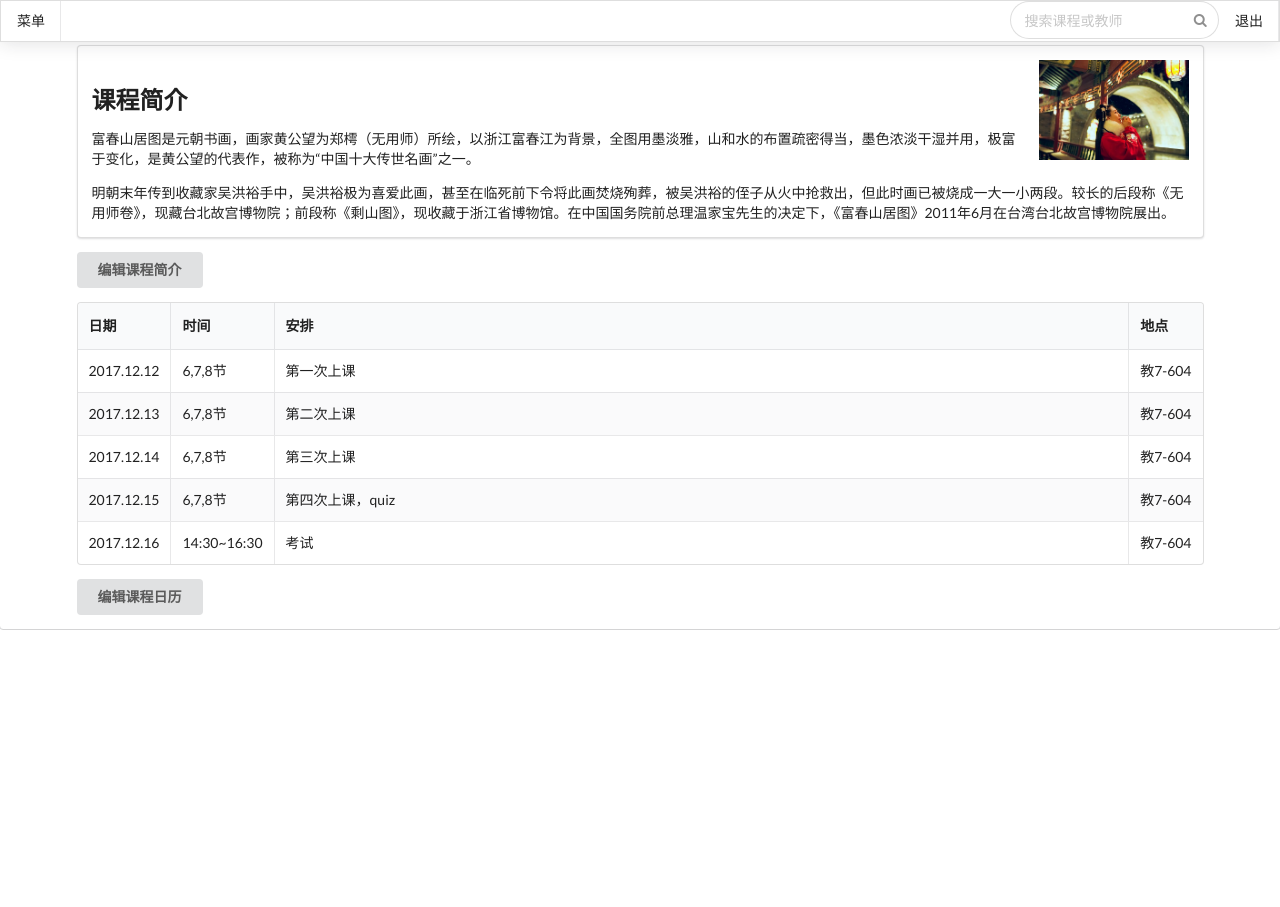
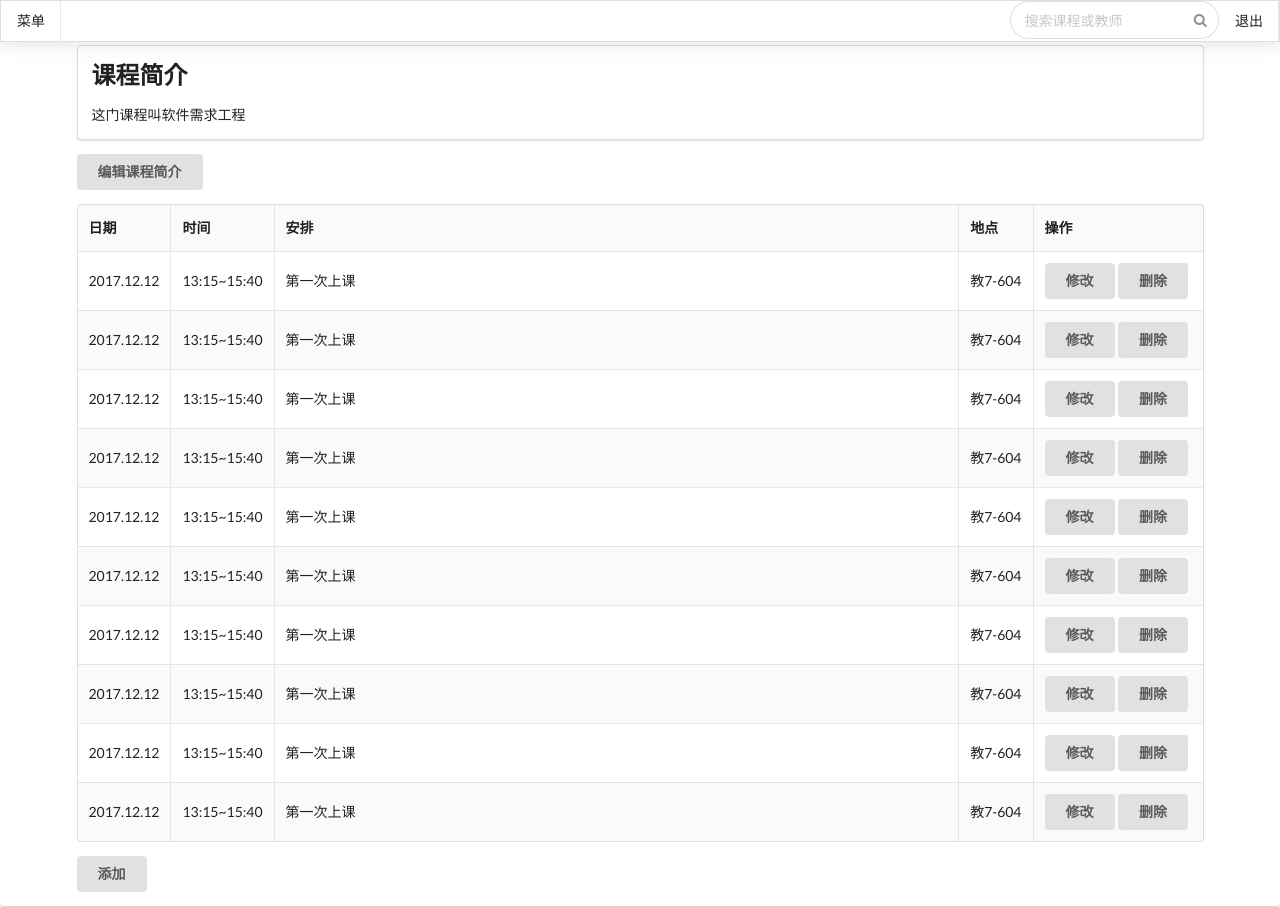
Before and after one commit to wsyzxxxx/Teaching_management, a Django app: page /t_index/teacher_courses in a window 1280 px wide. Before the commit the page ends 630 px from the top, so only its background shows below. Run offline with Django 3.2, Linux system fonts and the light colour scheme.

Commit message:
增加教师对课程大纲的编辑功能

```diff
--- a/templates/student/index.html
+++ b/templates/student/index.html
@@ -23,6 +23,10 @@
             //通过button的value来定位对应的modal的id，实现modal.show
             function showModal(e) {
                $("#"+e.value).modal('show');
+            }
+
+            function HideModal() {
+                $('.ui .modal').modal('hide');
             }
         </script>
         <script>
@@ -379,7 +383,7 @@
         </div>
     </div>
     <div class="actions">
-        <div class="ui black button" id="exit">
+        <div class="ui black button" onclick="HideModal()">
           关闭
         </div>
     </div>
--- a/templates/teacher/index.html
+++ b/templates/teacher/index.html
@@ -24,6 +24,10 @@
             //通过button的value来定位对应的modal的id，实现modal.show
             function showModal(e) {
                $("#"+e.value).modal('show');
+            }
+
+            function HideModal() {
+                $('.ui .modal').modal('hide');
             }
         </script>
 
@@ -405,7 +409,7 @@
         </div>
     </div>
     <div class="actions">
-        <div class="ui black button" id="exit">
+        <div class="ui black button" onclick="HideModal()">
           关闭
         </div>
     </div>
--- a/templates/teacher/teacher_course.html
+++ b/templates/teacher/teacher_course.html
@@ -8,7 +8,6 @@
     <script src="{%  static 'js/jquery-3.2.1.min.js' %}"></script>
     <link rel="stylesheet" href="{% static 'Semantic-UI-master/dist/semantic.min.css' %}">
     <script type="text/javascript" src="{% static 'Semantic-UI-master/dist/semantic.min.js' %}"></script>
-
     <script>
         $(document).ready(function(){
             $('.ui .item[data-tab]').on('click', function() {
@@ -24,8 +23,89 @@
            $("#"+e.value).modal('show');
         }
     </script>
+
+    <script>
+        //初始化课程大纲
+        function init_syllabus() {
+            //以下部分初始化课程简介
+            var summary = '这门课程叫软件需求工程';    //简介内容从后台获得
+            var p = document.createElement('p');    //创建段落标签
+            var div_summary = document.getElementById('summary');   //获得课程简介div的id
+            div_summary.appendChild(p);     //将段落加入课程简介div中
+            p.innerHTML = summary;
+            $('#modify_summary').val(summary);
+            //以下部分初始化课程日历
+            var arrangement_td = [];  //表格每栏的内容，从后台获取
+            arrangement_td[0] = '2017.12.12';       //此处初始化用于测试
+            arrangement_td[1] = '13:15~15:40';
+            arrangement_td[2] = '第一次上课';
+            arrangement_td[3] = '教7-604';
+            arrangement_td[4] = '<div class="ui button" onclick="modify_row(this)">修改</div><div class="ui button" onclick="delete_row(this)">删除</div>';   //按钮必须初始化
+            var tbody = document.getElementById('calendars');   //tbody标签
+            var tr;                         //表格tr标签
+            var td = [];                    //表格td标签
+            for(var i = 0; i < 10; i++){        //此处设置安排为10条，实际要从后台获得
+                tr = document.createElement('tr');
+                tbody.appendChild(tr);    //创建tr标签并加入tbody中
+                for(var j = 0; j < 5; j++){
+                    td[j] = document.createElement('td');
+                    td[j].innerHTML = arrangement_td[j];
+                    tr.appendChild(td[j]);      //创建四个td标签并加入tr中
+                }
+                td[0].className = 'collapsing';
+                td[1].className = 'collapsing';
+                td[3].className = 'collapsing';
+                td[4].className = 'right aligned collapsing';   //设置第0、1、3、4个td的class*/
+            }
+        }
+        //修改课程大纲
+        function modify_syllabus() {
+            $('p').text(document.getElementById('modify_summary').value);   //修改内容
+        }
+        //编辑某行课程日历
+        function modify_row(r) {
+            var i = r.parentNode.parentNode;    //获取当前tr
+            i.setAttribute('contentEditable', 'true');  //使当前行可编辑
+            r.parentNode.setAttribute('contentEditable', 'false');  //使得按钮对应的列不可修改
+            r.innerHTML = '保存';             //设置按钮值为保存
+            r.setAttribute('onclick', 'save_row(this)');    //改变按钮操作为保存
+        }
+        //保存当前行的修改，实际操作需要与后台对接
+        function save_row(r) {
+            var i = r.parentNode.parentNode;        //获取当前tr
+            i.setAttribute('contentEditable', 'false');     //使当前行不可编辑
+            r.innerHTML = '修改';         //设置按钮值为修改
+            r.setAttribute('onclick', 'modify_row(this)');    //改变按钮操作为保存
+            alert('保存成功');
+        }
+        //删除某行课程日历，实际操作需要连接后台删除后台数据
+        function delete_row(r) {
+            var i = r.parentNode.parentNode.rowIndex;
+            document.getElementById('calendars_table').deleteRow(i);
+            alert('删除成功');
+        }
+        //增加一行课程日历，实际操作需要连接后台增加数据
+        function add_row() {
+            var tbody = document.getElementById('calendars');       //获得tbody标签
+            var tr;     //表格tr标签
+            var td = [];    //表格td标签
+            tr = document.createElement('tr');
+            tbody.appendChild(tr);      //创建tr标签并加入tbody中
+            for(var i = 0; i < 5; i++){
+                td[i] = document.createElement('td');
+                tr.appendChild(td[i]);      //创建四个td标签并加入tr中
+            }
+            td[0].className = 'collapsing';
+            td[1].className = 'collapsing';
+            td[3].className = 'collapsing';
+            td[4].className = 'right aligned collapsing';   //设置第0、1、3、4个td的class*/
+            td[4].innerHTML = '<div class="ui button" onclick="save_row(this)">保存</div><div class="ui button" onclick="delete_row(this)">删除</div>'
+            tr.setAttribute('contentEditable', 'true');  //使当前行可编辑
+            td[4].setAttribute('contentEditable', 'false');  //使得按钮对应的列不可修改
+        }
+    </script>
 </head>
-<body>
+<body onload="init_syllabus()">
     <div class="ui inverted left fixed vertical sidebar menu" id="left_sidebar">
       <div class="ui container">
 
@@ -56,19 +136,57 @@
             </div>
             <a class="item">退出</a>
         </div>
-
-
         <div class="ui hidden divider"></div>
         <!--课程大纲tab-->
         <div class="ui bottom attached active tab segment" data-tab="syllabus">
             <div class="ui container" >
+                <div class="ui segment" id="summary">
+                    <h2>课程简介</h2>
+                </div>
+                <a class="item" data-tab="modify_syllabus"><div class="ui button">编辑课程简介</div></a>
+                <table class="ui celled striped table" id="calendars_table">
+                    <thead>
+                        <tr>
+                            <th>日期</th>
+                            <th>时间</th>
+                            <th>安排</th>
+                            <th>地点</th>
+                            <th>操作</th>
+                        </tr>
+                    </thead>
+                    <tbody id="calendars">
+                        <!--tr> 课程安排范例
+                            <td class="collapsing">2017.12.12</td>
+                            <td class="collapsing">6,7,8节</td>
+                            <td >第一次上课</td>
+                            <td class="right aligned collapsing">教7-604</td>
+                        </tr-->
+                    </tbody>
+                </table>
+                <div class="ui button" onclick="add_row()">添加</div>
+            </div>
+        </div>
+
+        <!--修改课程简介tab-->
+        <div class="ui bottom attached tab segment" data-tab="modify_syllabus">
+            <div class="ui container">
                 <div class="ui segment">
-                    <img class="ui small right floated image" src="{% static '/img/11.jpg' %}">
                     <h2>课程简介</h2>
-                    <p>富春山居图是元朝书画，画家黄公望为郑樗（无用师）所绘，以浙江富春江为背景，全图用墨淡雅，山和水的布置疏密得当，墨色浓淡干湿并用，极富于变化，是黄公望的代表作，被称为“中国十大传世名画”之一。</p>
-                    <p>明朝末年传到收藏家吴洪裕手中，吴洪裕极为喜爱此画，甚至在临死前下令将此画焚烧殉葬，被吴洪裕的侄子从火中抢救出，但此时画已被烧成一大一小两段。较长的后段称《无用师卷》，现藏台北故宫博物院；前段称《剩山图》，现收藏于浙江省博物馆。在中国国务院前总理温家宝先生的决定下，《富春山居图》2011年6月在台湾台北故宫博物院展出。</p>
+                    <div class="ui form">
+                        <div class="field">
+                            <textarea rows="8" id="modify_summary"></textarea>
                         </div>
-                <div class="ui button">编辑课程简介</div>
+                        <a class="item" data-tab="syllabus">
+                            <div class="ui button" onclick="modify_syllabus()">保存修改</div>
+                        </a>
+                    </div>
+                </div>
+            </div>
+        </div>
+
+        <!--修改课程日历tab-->
+        <div class="ui bottom attached tab segment" data-tab="modify_calendars">
+            <div class="ui container" >
                 <table class="ui celled striped table">
                     <thead>
                         <tr>
@@ -78,43 +196,18 @@
                             <th>地点</th>
                         </tr>
                     </thead>
-                    <tbody>
-                        <tr>
+                    <tbody id="modify_arrangement">
+                        <!--tr> 课程安排范例
                             <td class="collapsing">2017.12.12</td>
                             <td class="collapsing">6,7,8节</td>
                             <td >第一次上课</td>
                             <td class="right aligned collapsing">教7-604</td>
-                        </tr>
-                        <tr>
-                            <td >2017.12.13</td>
-                            <td class="collapsing">6,7,8节</td>
-                            <td>第二次上课</td>
-                            <td class="right aligned">教7-604</td>
-                        </tr>
-                        <tr>
-                            <td>2017.12.14</td>
-                            <td class="collapsing">6,7,8节</td>
-                            <td>第三次上课</td>
-                            <td class="right aligned">教7-604</td>
-                        </tr>
-                        <tr>
-                            <td>2017.12.15</td>
-                            <td class="collapsing">6,7,8节</td>
-                            <td>第四次上课，quiz</td>
-                            <td class="right aligned">教7-604</td>
-                        </tr>
-                        <tr>
-                            <td>2017.12.16</td>
-                            <td class="collapsing">14:30~16:30</td>
-                            <td>考试</td>
-                            <td class="right aligned">教7-604</td>
-                        </tr>
+                        </tr-->
                     </tbody>
                 </table>
                 <div class="ui button">编辑课程日历</div>
             </div>
         </div>
-
         <!--课程作业tab-->
         <div class="ui bottom attached tab segment" data-tab="homework">
             <div class="ui container" >
```
Lines whose indentation alone changed are shown as unchanged.
